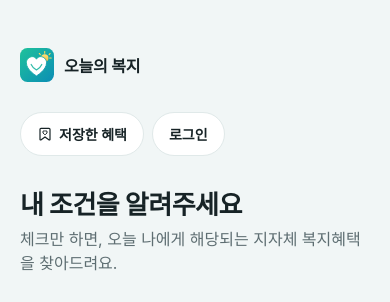
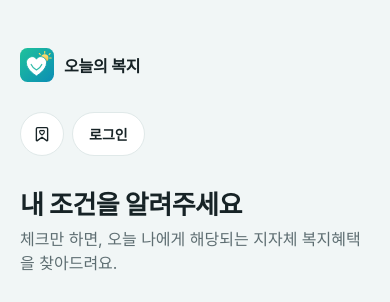
Before and after one commit to IntHyunGyu/welfare-capstone, a Spring Boot app: page /profile in a window 390 px wide. Shown: the top 302 px of the page. Run offline with Spring Boot 4, Linux system fonts and the light colour scheme; data that the repository does not hold is empty; some of the project's set-up classes (security, data sources, template engines, error pages and the like) are left out, and stand-ins take their place; some libraries are stand-ins or nearby versions.

Commit message:
모바일 상단 버튼을 한 줄로: "저장한 혜택"은 아이콘만, 결과 화면 버튼 문구 단축
- 560px 이하에서 "저장한 혜택" 글자는 화면 낭독기용으로만 남기고 아이콘 버튼(44px)으로
- 결과 화면 "← 조건 다시 입력" → "← 조건 수정"

Co-Authored-By: Claude Opus 5.5 <noreply@anthropic.com>

```diff
--- a/src/main/resources/static/css/app.css
+++ b/src/main/resources/static/css/app.css
@@ -280,3 +280,13 @@ section.field-group:last-of-type { border-bottom: none; }
 
 /* 관리자 수집 버튼 진행 중 */
 .submit:disabled { background: var(--line-strong); color: var(--ink-sub); cursor: wait; }
+
+/* 모바일: 상단 버튼이 두 줄로 넘어가지 않게 "저장한 혜택"은 아이콘만 (글자는 화면 낭독기용으로 남김) */
+@media (max-width: 560px) {
+    .back-link .nav-text {
+        position: absolute; width: 1px; height: 1px; padding: 0; margin: -1px;
+        overflow: hidden; clip: rect(0, 0, 0, 0); white-space: nowrap; border: 0;
+    }
+    .back-link:has(.nav-text) { min-width: 44px; justify-content: center; padding: 9px 12px; }
+    .back-link:has(.nav-text) .icon { margin-right: 0; width: 18px; height: 18px; }
+}
--- a/src/main/resources/templates/benefit-detail.html
+++ b/src/main/resources/templates/benefit-detail.html
@@ -12,7 +12,7 @@
     <div class="top">
         <a th:replace="~{fragments/brand :: brand}"></a>
         <div class="nav-links">
-            <a class="back-link" th:href="@{/favorites}"><svg th:replace="~{fragments/icons :: bookmarkOutline}"></svg>저장한 혜택</a>
+            <a class="back-link" th:href="@{/favorites}"><svg th:replace="~{fragments/icons :: bookmarkOutline}"></svg><span class="nav-text">저장한 혜택</span></a>
             <a class="back-link" th:href="@{${backUrl}}" th:text="${backLabel}">← 목록으로</a>
             <th:block th:replace="~{fragments/account :: links}"></th:block>
         </div>
--- a/src/main/resources/templates/match-result.html
+++ b/src/main/resources/templates/match-result.html
@@ -16,8 +16,8 @@
             <p class="subtitle"><strong th:text="${#lists.size(benefits)}"></strong>건의 혜택을 찾았어요</p>
         </div>
         <div class="nav-links">
-            <a class="back-link" th:href="@{/favorites}"><svg th:replace="~{fragments/icons :: bookmarkOutline}"></svg>저장한 혜택</a>
-            <a class="back-link" th:href="@{/profile}">← 조건 다시 입력</a>
+            <a class="back-link" th:href="@{/favorites}"><svg th:replace="~{fragments/icons :: bookmarkOutline}"></svg><span class="nav-text">저장한 혜택</span></a>
+            <a class="back-link" th:href="@{/profile}">← 조건 수정</a>
             <th:block th:replace="~{fragments/account :: links}"></th:block>
         </div>
     </div>
--- a/src/main/resources/templates/profile-form.html
+++ b/src/main/resources/templates/profile-form.html
@@ -12,7 +12,7 @@
     <div class="top">
         <a th:replace="~{fragments/brand :: brand}"></a>
         <div class="nav-links">
-            <a class="back-link" th:href="@{/favorites}"><svg th:replace="~{fragments/icons :: bookmarkOutline}"></svg>저장한 혜택</a>
+            <a class="back-link" th:href="@{/favorites}"><svg th:replace="~{fragments/icons :: bookmarkOutline}"></svg><span class="nav-text">저장한 혜택</span></a>
             <th:block th:replace="~{fragments/account :: links}"></th:block>
         </div>
     </div>
```
